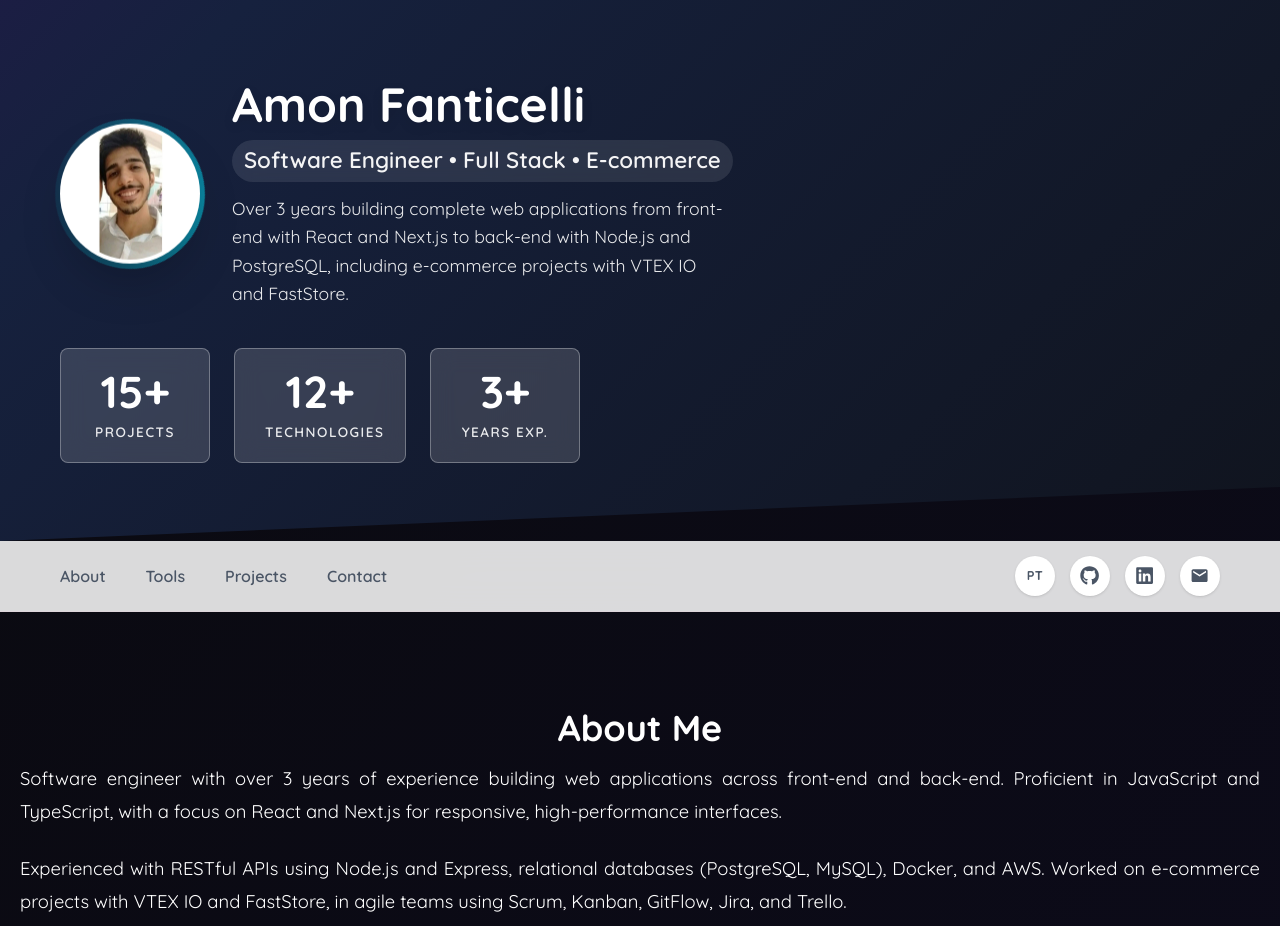
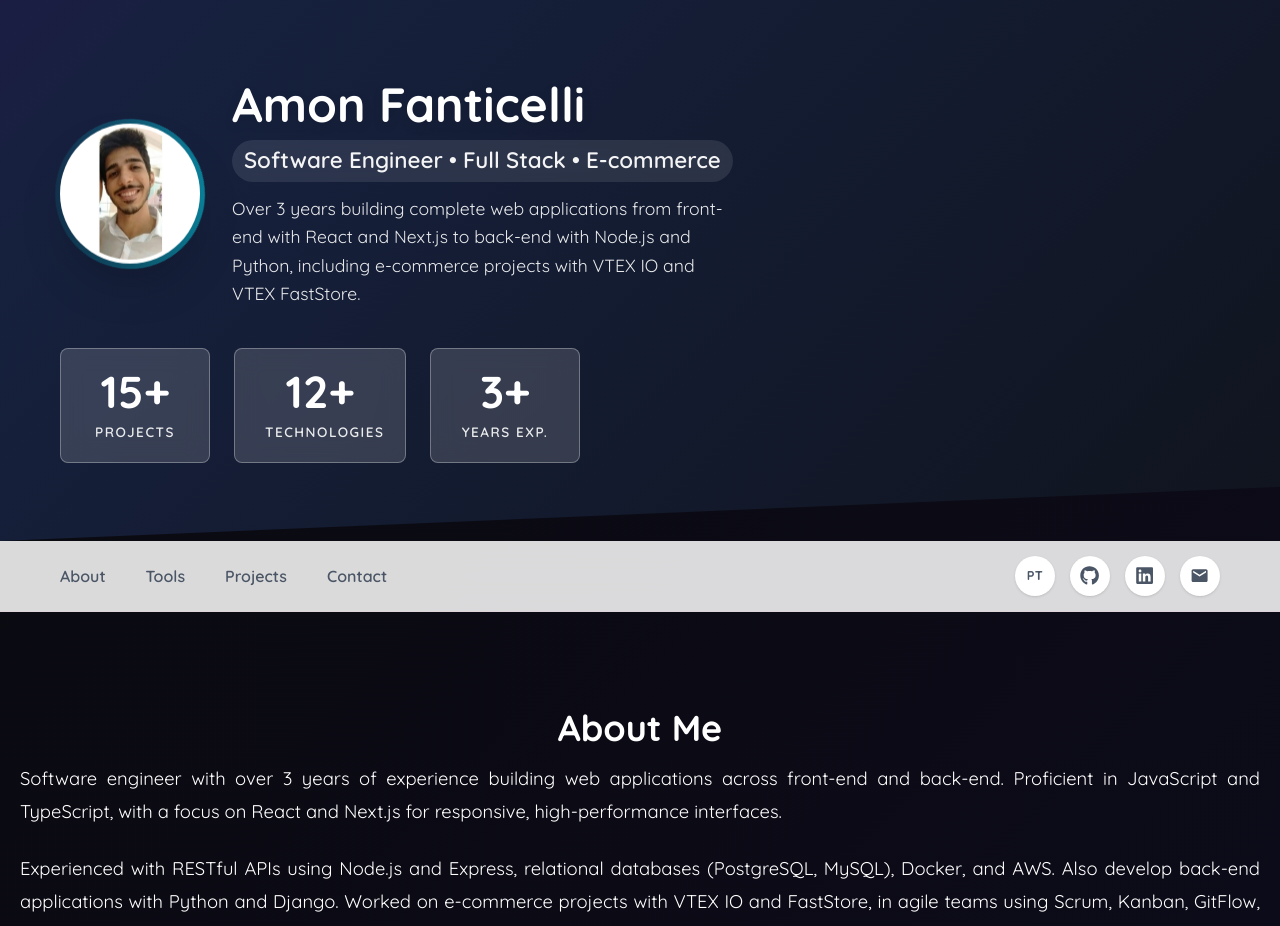
Before and after one commit to amonfanticelli/professional-portfolio, a Next.js app: page / in a window 1280 px wide. Shown: the top 926 px of the page. Built offline with nearby package versions, Linux system fonts and the light colour scheme.

Commit message:
feat: improvements on code and robots.txt added

```diff
--- a/app/components/About/index.tsx
+++ b/app/components/About/index.tsx
@@ -9,7 +9,7 @@ export const About = () => {
     pt: {
       title: "Sobre Mim",
       bio1: "Engenheiro de software com mais de 3 anos de experiência no desenvolvimento de aplicações web, atuando tanto no front-end quanto no back-end. Tenho domínio em JavaScript e TypeScript, com foco em React e Next.js para interfaces responsivas e de alta performance.",
-      bio2: "Tenho experiência com APIs RESTful em Node.js com Express, bancos de dados relacionais (PostgreSQL, MySQL), Docker e AWS. Trabalhei em projetos de e-commerce com VTEX IO e FastStore, em equipes ágeis com Scrum e Kanban, utilizando GitFlow e ferramentas como Jira e Trello.",
+      bio2: "Tenho experiência com APIs RESTful em Node.js com Express, bancos de dados relacionais (PostgreSQL, MySQL), Docker e AWS. Também desenvolvo aplicações back-end com Python e Django. Trabalhei em projetos de e-commerce com VTEX IO e FastStore, em equipes ágeis com Scrum e Kanban, utilizando GitFlow e ferramentas como Jira e Trello.",
       skills: [
         "Full Stack Dev",
         "Engenheiro de Software",
@@ -20,7 +20,7 @@ export const About = () => {
     en: {
       title: "About Me",
       bio1: "Software engineer with over 3 years of experience building web applications across front-end and back-end. Proficient in JavaScript and TypeScript, with a focus on React and Next.js for responsive, high-performance interfaces.",
-      bio2: "Experienced with RESTful APIs using Node.js and Express, relational databases (PostgreSQL, MySQL), Docker, and AWS. Worked on e-commerce projects with VTEX IO and FastStore, in agile teams using Scrum, Kanban, GitFlow, Jira, and Trello.",
+      bio2: "Experienced with RESTful APIs using Node.js and Express, relational databases (PostgreSQL, MySQL), Docker, and AWS. Also develop back-end applications with Python and Django. Worked on e-commerce projects with VTEX IO and FastStore, in agile teams using Scrum, Kanban, GitFlow, Jira, and Trello.",
       skills: [
         "Full Stack Dev",
         "Software Engineer",
--- a/app/components/Header/index.tsx
+++ b/app/components/Header/index.tsx
@@ -9,14 +9,14 @@ export const Header = () => {
   const t = {
     pt: {
       role: "Engenheiro de Software • Full Stack • E-commerce",
-      bio: "Mais de 3 anos desenvolvendo aplicações web completas do front-end com React e Next.js ao back-end com Node.js e PostgreSQL, incluindo projetos em VTEX IO e VTEX FastStore.",
+      bio: "Mais de 3 anos desenvolvendo aplicações web completas do front-end com React e Next.js ao back-end com Node.js e Python, incluindo projetos em VTEX IO e VTEX FastStore.",
       projects: "PROJETOS",
       technologies: "TECNOLOGIAS",
       experience: "ANOS EXP.",
     },
     en: {
       role: "Software Engineer • Full Stack • E-commerce",
-      bio: "Over 3 years building complete web applications from front-end with React and Next.js to back-end with Node.js and PostgreSQL, including e-commerce projects with VTEX IO and FastStore.",
+      bio: "Over 3 years building complete web applications from front-end with React and Next.js to back-end with Node.js and Python, including e-commerce projects with VTEX IO and VTEX FastStore.",
       projects: "PROJECTS",
       technologies: "TECHNOLOGIES",
       experience: "YEARS EXP.",
@@ -57,7 +57,7 @@ export const Header = () => {
             </h1>
             <span
               style={{ transitionDelay: "200ms" }}
-              className="max-lg:text-center max-lg:rounded-2xl max-w-max text-[1.4rem] text-white/95 mb-3 font-semibold inline-block bg-white/10 px-3 py-1 rounded-full backdrop-blur-sm reveal"
+              className="lg:w-max max-lg:w-full wrap-break-word max-lg:text-center flex justify-center items-center max-lg:rounded-2xl text-[1.4rem] text-white/95 mb-3 font-semibold bg-white/10 px-3 py-1 rounded-full backdrop-blur-sm reveal"
             >
               {t.role}
             </span>
--- a/app/components/Projects/index.tsx
+++ b/app/components/Projects/index.tsx
@@ -131,7 +131,7 @@ export const Projects = () => {
           {t.subtitle}
         </p>
 
-        <div className="grid grid-cols-1 md:grid-cols-2 lg:grid-cols-3 gap-8">
+        <div className="grid grid-cols-1 sm:grid-cols-2 md:grid-cols-2 lg:grid-cols-3 gap-8">
           {projects.map(
             ({
               title,
```
Also changed, not shown: public/robots.txt (added), 2 other files (tests, documents, lock files or other folders).
